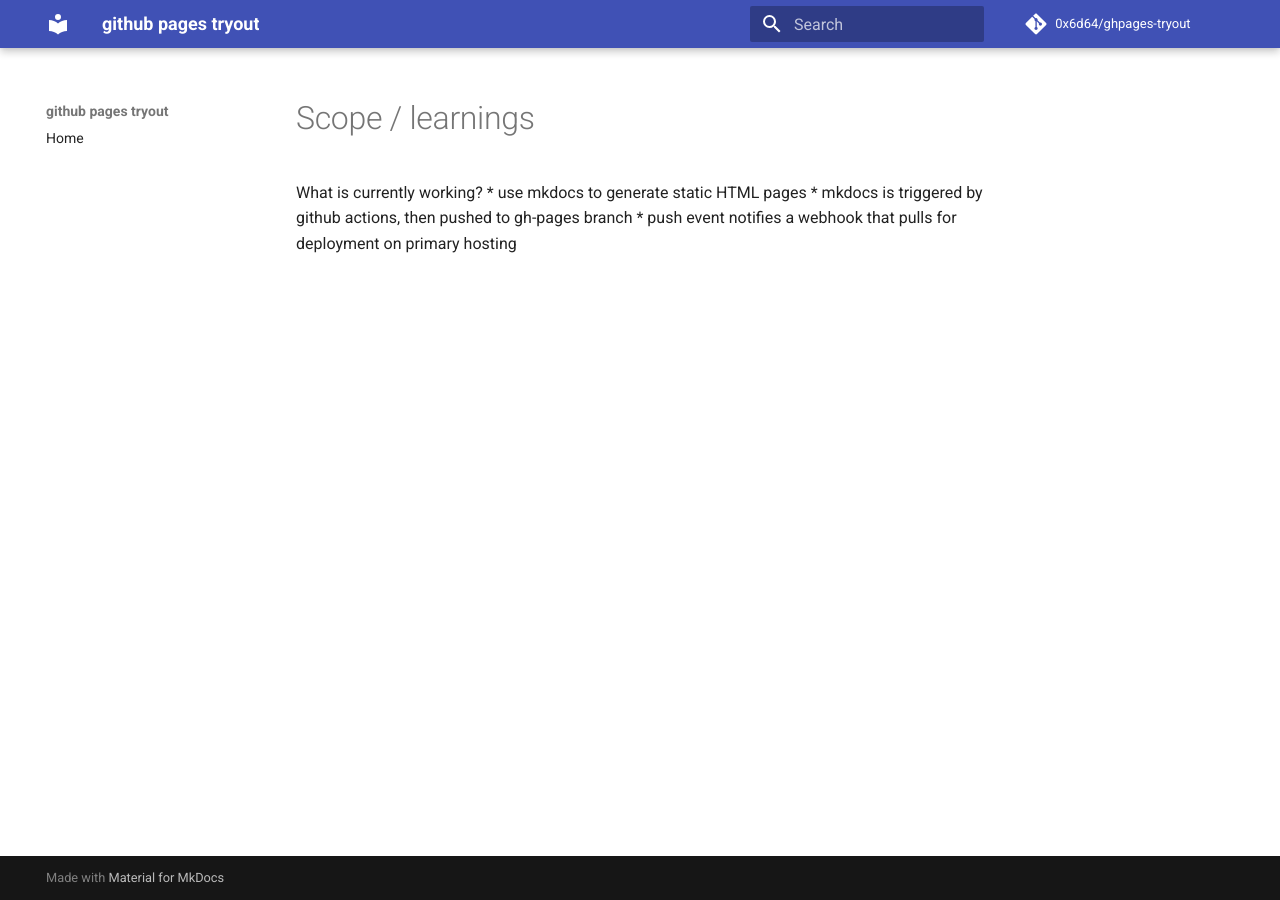
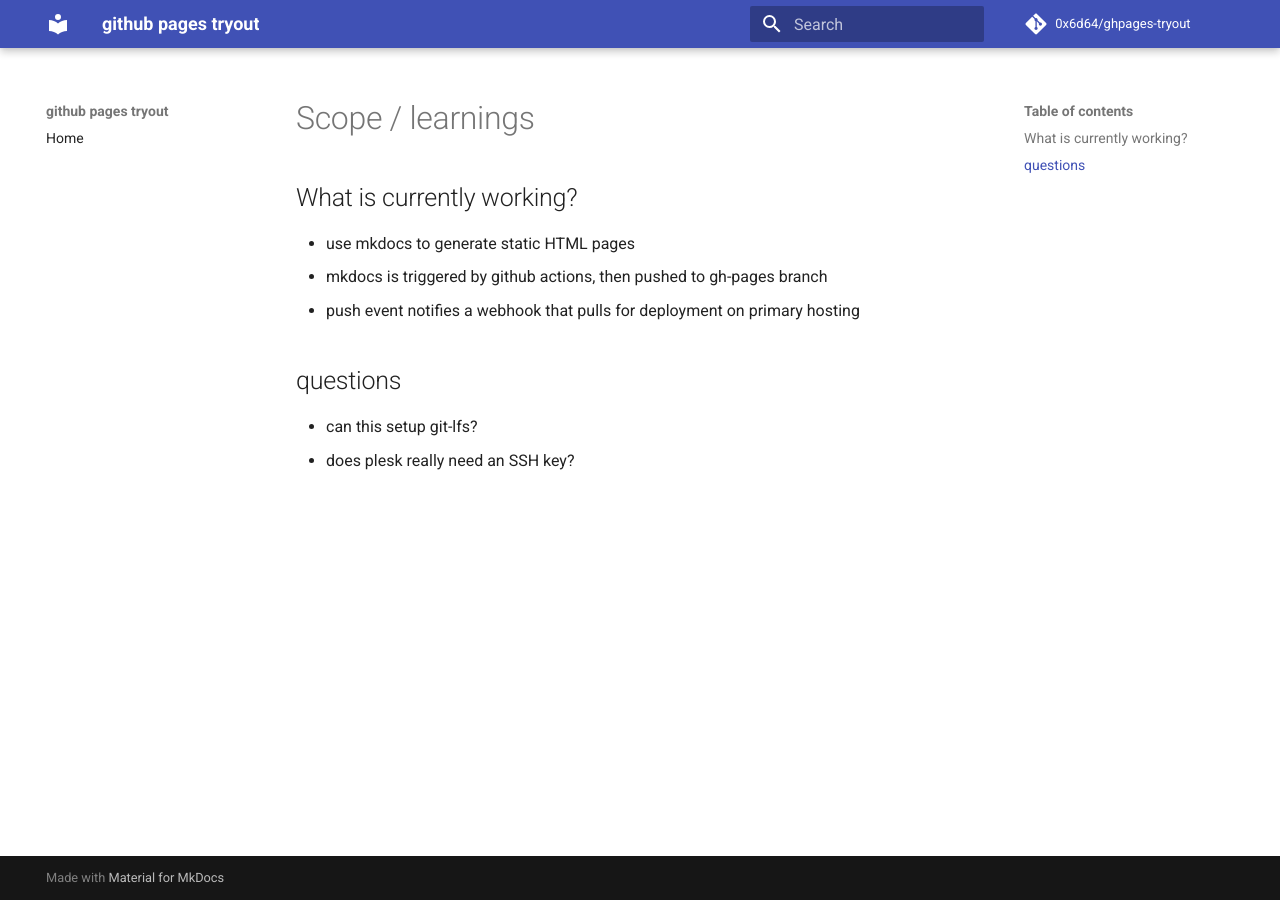
Before and after one commit to 0x6d64/ghpages-tryout, an MkDocs documentation site: the page built from docs/scope.md, in a window 1280 px wide. Built offline with MkDocs 1.6.1 and Material for MkDocs 9.7.7, drawn with Linux system fonts in a browser that asks for light colours; comment, search, counter and statistics services are not loaded.

Commit message:
add questions

```diff
--- a/docs/scope.md
+++ b/docs/scope.md
@@ -1,6 +1,10 @@
 # Scope / learnings
 
-What is currently working?
+## What is currently working?
 * use mkdocs to generate static HTML pages
 * mkdocs is triggered by github actions, then pushed to gh-pages branch
 * push event notifies a webhook that pulls for deployment on primary hosting
+
+## questions
+* can this setup git-lfs?
+* does plesk really need an SSH key?
```
